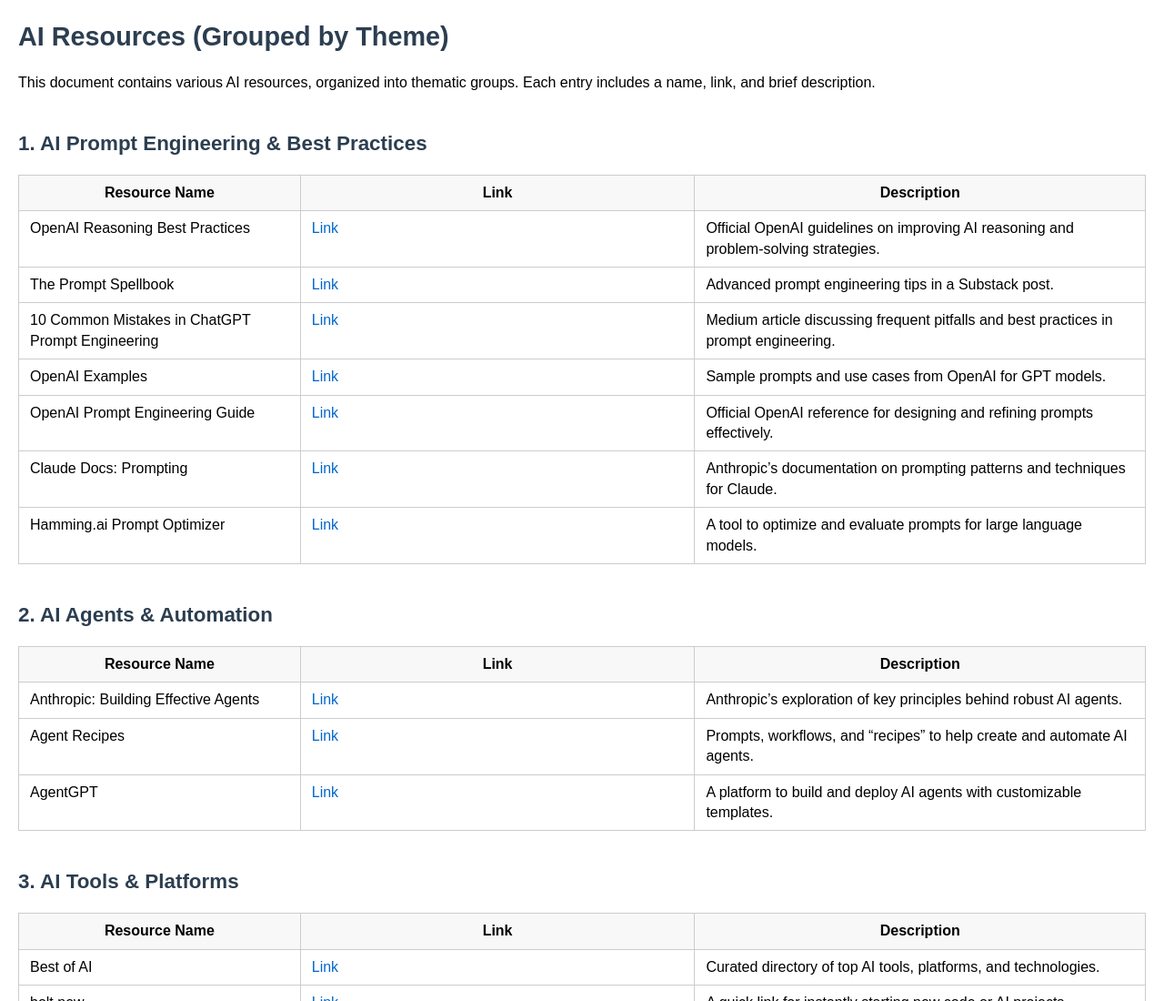
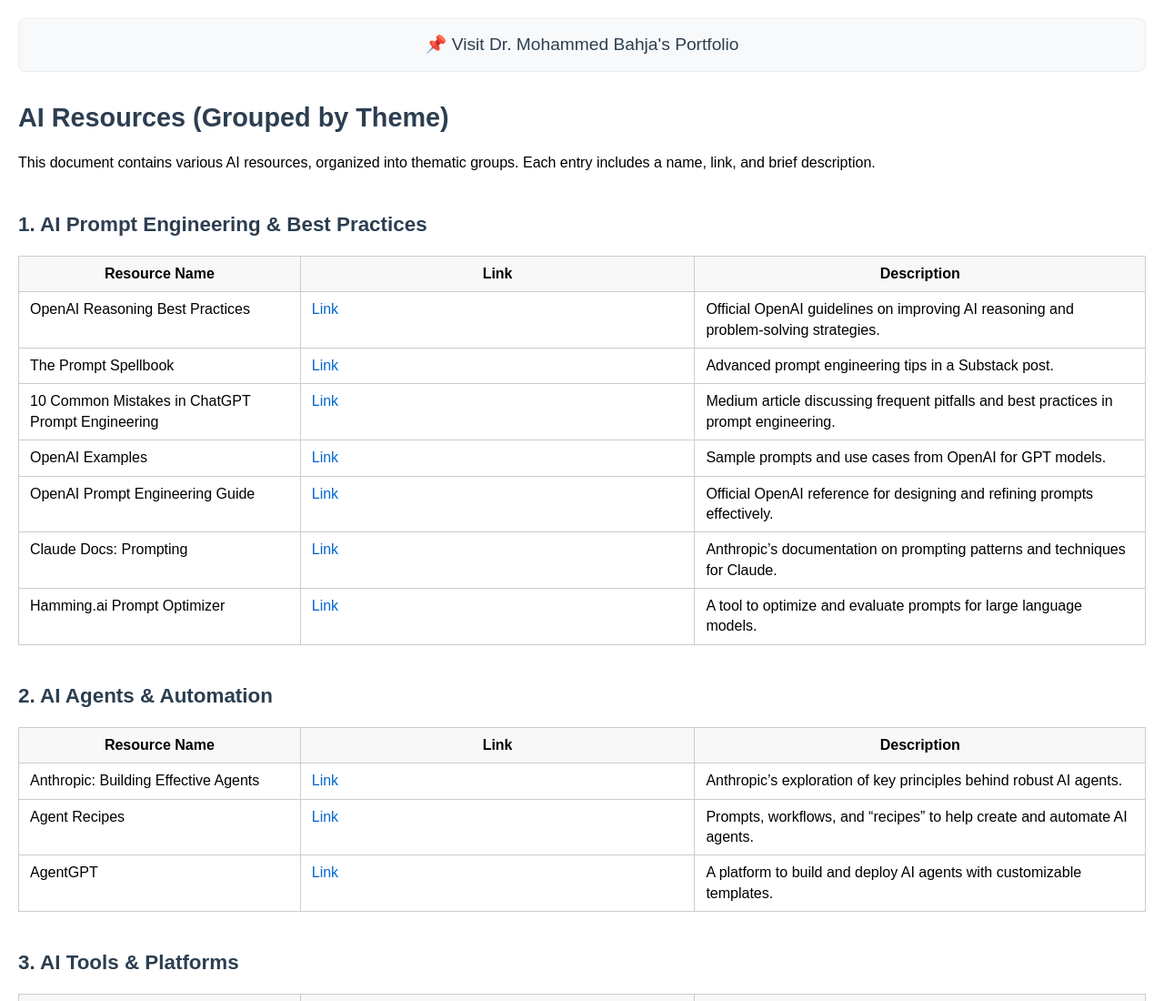
Before and after one commit to drbahja/AI-Tools-Dr-Bahja, a plain HTML site: page links.html in a window 1280 px wide. Shown: the top 1100 px of the page at 91% size. Drawn offline with Linux system fonts and the light colour scheme.

Commit message:
Add portfolio link banner

```diff
--- a/links.html
+++ b/links.html
@@ -39,10 +39,35 @@
     a:hover {
       text-decoration: underline;
     }
+    .portfolio-banner {
+      background-color: #f8f9fa;
+      padding: 15px 20px;
+      border-radius: 8px;
+      margin-bottom: 30px;
+      border: 1px solid #e9ecef;
+      display: flex;
+      align-items: center;
+      justify-content: center;
+    }
+    .portfolio-banner a {
+      font-size: 1.2em;
+      color: #2c3e50;
+      display: flex;
+      align-items: center;
+      gap: 10px;
+    }
+    .portfolio-banner a:hover {
+      color: #1a252f;
+    }
   </style>
 </head>
 
 <body>
+  <div class="portfolio-banner">
+    <a href="https://linktr.ee/m.bahja" target="_blank">
+      📌 Visit Dr. Mohammed Bahja's Portfolio
+    </a>
+  </div>
   <h1>AI Resources (Grouped by Theme)</h1>
   <p>This document contains various AI resources, organized into thematic groups. Each entry includes a name, link, and brief description.</p>
 
```
